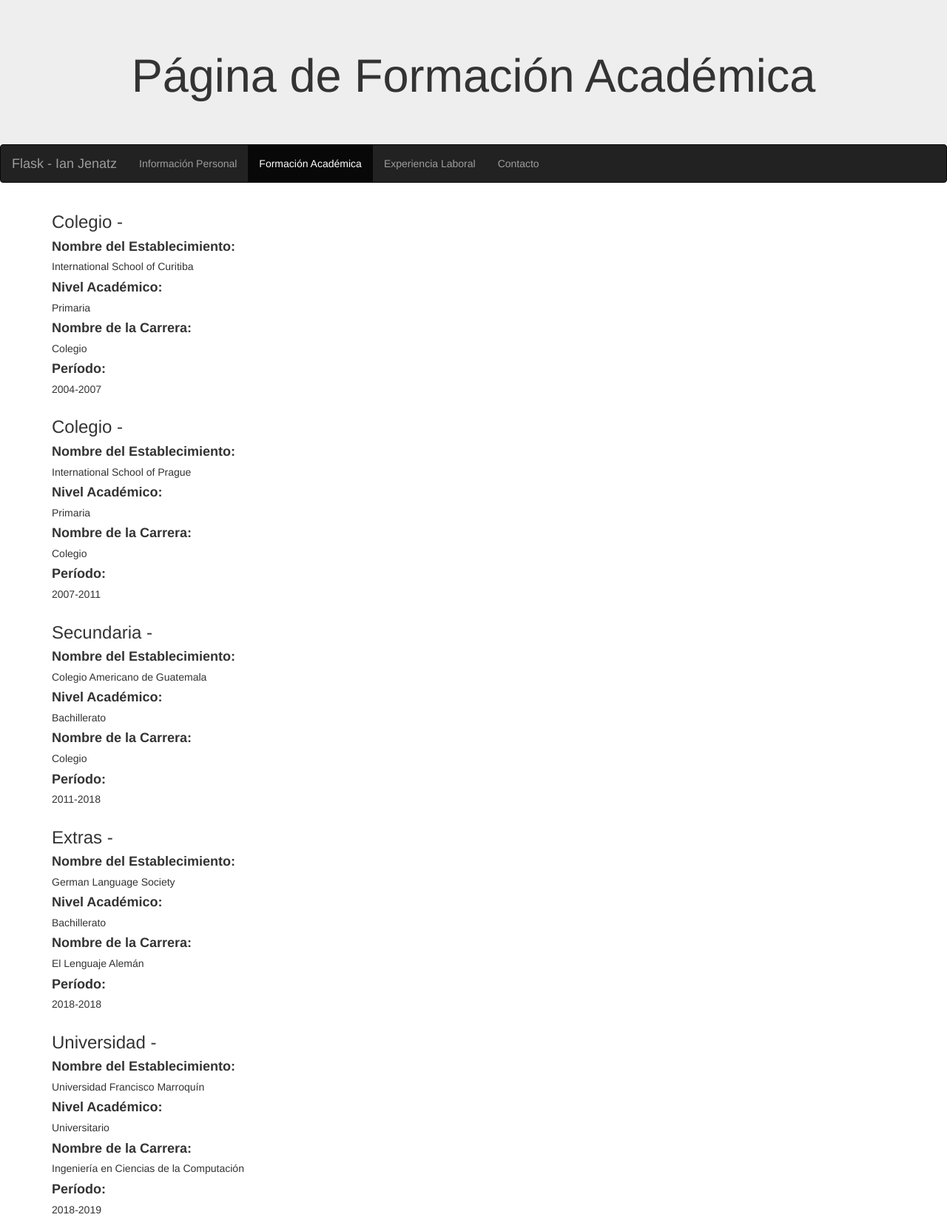
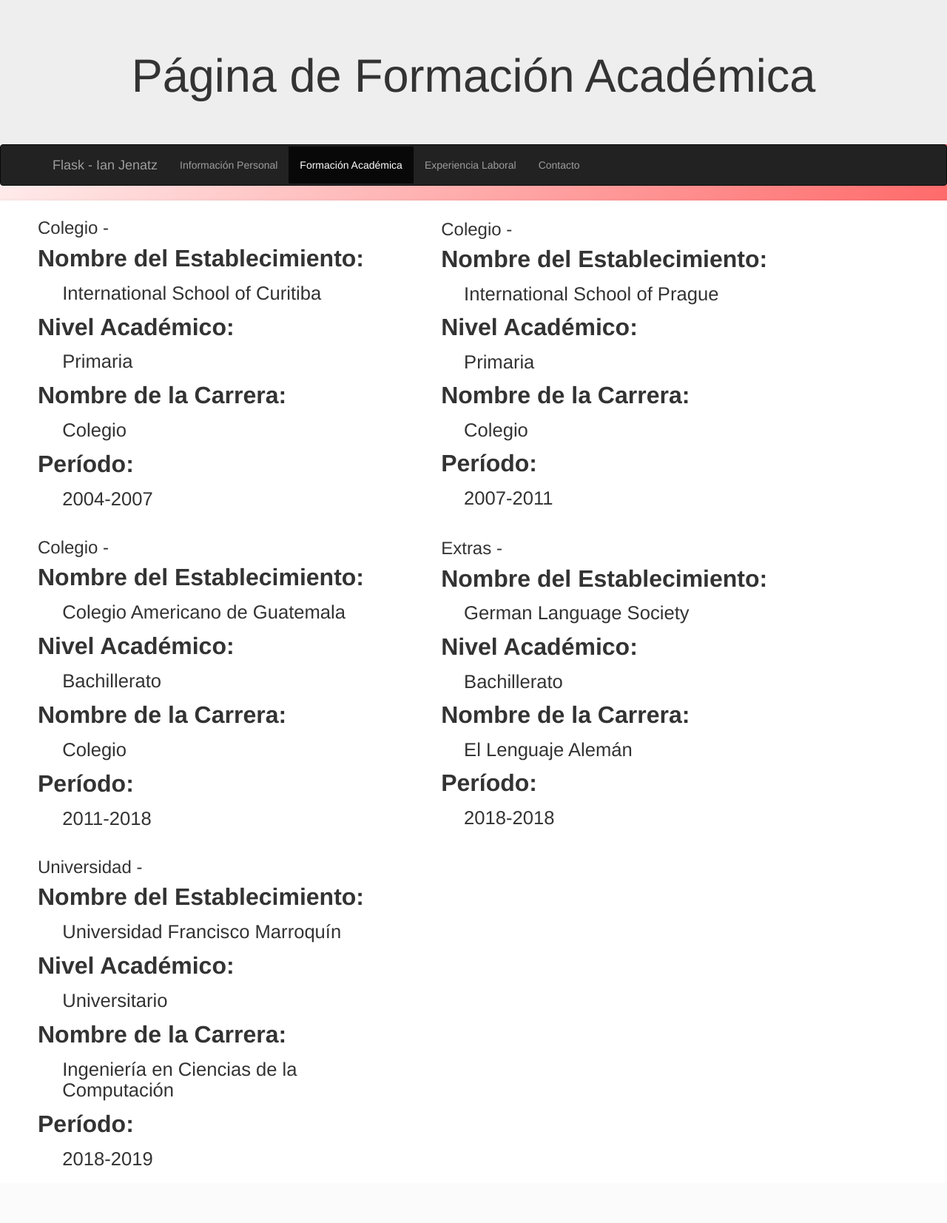
Before and after one commit to ianj090/flask-ex, a Flask app: page /academics in a window 1280 px wide. Shown: the whole page at 74% size. After the commit the page ends 1576 px from the top, so only its background shows below. Run offline with Flask 2, Linux system fonts and the light colour scheme; some libraries are stand-ins or nearby versions.

Commit message:
Improved html file layout and data

```diff
--- a/templates/academics.html
+++ b/templates/academics.html
@@ -2,6 +2,29 @@
 
 {% block title %}
 <title>Formación Académica</title>
+{% endblock %}
+
+{% block style %}
+<style>
+body {
+  background-image: linear-gradient(to bottom right, white, red);
+}
+.card {
+  box-shadow: 0 4px 8px 0 rgba(0,0,0,0.2);
+  transition: 0.3s;
+  background: white;
+  padding: 2px 16px;
+}
+.container {
+  padding: 2px 16px;
+}
+.container-fluid {
+  padding: 2px 50px;
+}
+.text {
+  padding: 1% 7%;
+}
+</style>
 {% endblock %}
 
 {% block page %}
@@ -16,79 +39,89 @@
 {% endblock %}
 
 {% block info %}
-<div class="container">
+<div class="card">
+  <table>
+    <tr>
+      <td>
         <div class="row">
-      <div class="col-sm-4">
+          <div class="container-fluid">
             <h3>Colegio - </h3>
-        <h4><b>Nombre del Establecimiento: </b></h4>
-        <h5>International School of Curitiba</h5>
-        <h4><b>Nivel Académico: </b></h4>
-        <h5>Primaria</h5>
-        <h4><b>Nombre de la Carrera: </b></h4>
-        <h5>Colegio</h5>
-        <h4><b>Período: </b></h4>
-        <h5>2004-2007</h5>
+            <h4 style="font-size:2.5vw"><b>Nombre del Establecimiento: </b></h4>
+            <h5 class="text"style="font-size:2vw">International School of Curitiba</h5>
+            <h4 style="font-size:2.5vw"><b>Nivel Académico: </b></h4>
+            <h5 class="text"style="font-size:2vw">Primaria</h5>
+            <h4 style="font-size:2.5vw"><b>Nombre de la Carrera: </b></h4>
+            <h5 class="text"style="font-size:2vw">Colegio</h5>
+            <h4 style="font-size:2.5vw"><b>Período: </b></h4>
+            <h5 class="text"style="font-size:2vw">2004-2007</h5>
           </div>
         </div>
-  </div>
-  <div class="container">
+      </td>
+      <td>
         <div class="row">
-      <div class="col-sm-4">
+          <div class="container-fluid">
             <h3>Colegio - </h3>
-        <h4><b>Nombre del Establecimiento: </b></h4>
-        <h5>International School of Prague</h5>
-        <h4><b>Nivel Académico: </b></h4>
-        <h5>Primaria</h5>
-        <h4><b>Nombre de la Carrera: </b></h4>
-        <h5>Colegio</h5>
-        <h4><b>Período: </b></h4>
-        <h5>2007-2011</h5>
+            <h4 style="font-size:2.5vw"><b>Nombre del Establecimiento: </b></h4>
+            <h5 class="text"style="font-size:2vw">International School of Prague</h5>
+            <h4 style="font-size:2.5vw"><b>Nivel Académico: </b></h4>
+            <h5 class="text"style="font-size:2vw">Primaria</h5>
+            <h4 style="font-size:2.5vw"><b>Nombre de la Carrera: </b></h4>
+            <h5 class="text"style="font-size:2vw">Colegio</h5>
+            <h4 style="font-size:2.5vw"><b>Período: </b></h4>
+            <h5 class="text"style="font-size:2vw">2007-2011</h5>
           </div>
         </div>
-  </div>
-  <div class="container">
+      </td>
+    </tr>
+    <tr>
+      <td>
         <div class="row">
-      <div class="col-sm-4">
-        <h3>Secundaria - </h3>
-        <h4><b>Nombre del Establecimiento: </b></h4>
-        <h5>Colegio Americano de Guatemala</h5>
-        <h4><b>Nivel Académico: </b></h4>
-        <h5>Bachillerato</h5>
-        <h4><b>Nombre de la Carrera: </b></h4>
-        <h5>Colegio</h5>
-        <h4><b>Período: </b></h4>
-        <h5>2011-2018</h5>
+          <div class="container-fluid">
+            <h3>Colegio - </h3>
+            <h4 style="font-size:2.5vw"><b>Nombre del Establecimiento: </b></h4>
+            <h5 class="text"style="font-size:2vw">Colegio Americano de Guatemala</h5>
+            <h4 style="font-size:2.5vw"><b>Nivel Académico: </b></h4>
+            <h5 class="text"style="font-size:2vw">Bachillerato</h5>
+            <h4 style="font-size:2.5vw"><b>Nombre de la Carrera: </b></h4>
+            <h5 class="text"style="font-size:2vw">Colegio</h5>
+            <h4 style="font-size:2.5vw"><b>Período: </b></h4>
+            <h5 class="text"style="font-size:2vw">2011-2018</h5>
           </div>
         </div>
-  </div>
-  <div class="container">
+      </td>
+      <td>
         <div class="row">
-      <div class="col-sm-4">
+          <div class="container-fluid">
             <h3>Extras - </h3>
-        <h4><b>Nombre del Establecimiento: </b></h4>
-        <h5>German Language Society</h5>
-        <h4><b>Nivel Académico: </b></h4>
-        <h5>Bachillerato</h5>
-        <h4><b>Nombre de la Carrera: </b></h4>
-        <h5>El Lenguaje Alemán</h5>
-        <h4><b>Período: </b></h4>
-        <h5>2018-2018</h5>
+            <h4 style="font-size:2.5vw"><b>Nombre del Establecimiento: </b></h4>
+            <h5 class="text"style="font-size:2vw">German Language Society</h5>
+            <h4 style="font-size:2.5vw"><b>Nivel Académico: </b></h4>
+            <h5 class="text"style="font-size:2vw">Bachillerato</h5>
+            <h4 style="font-size:2.5vw"><b>Nombre de la Carrera: </b></h4>
+            <h5 class="text"style="font-size:2vw">El Lenguaje Alemán</h5>
+            <h4 style="font-size:2.5vw"><b>Período: </b></h4>
+            <h5 class="text"style="font-size:2vw">2018-2018</h5>
           </div>
         </div>
-  </div>
-  <div class="container">
+      </td>
+    </tr>
+    <tr>
+      <td>
         <div class="row">
-      <div class="col-sm-4">
+          <div class="container-fluid">
             <h3>Universidad - </h3>
-        <h4><b>Nombre del Establecimiento: </b></h4>
-        <h5>Universidad Francisco Marroquín</h5>
-        <h4><b>Nivel Académico: </b></h4>
-        <h5>Universitario</h5>
-        <h4><b>Nombre de la Carrera: </b></h4>
-        <h5>Ingeniería en Ciencias de la Computación</h5>
-        <h4><b>Período: </b></h4>
-        <h5>2018-2019</h5>
+            <h4 style="font-size:2.5vw"><b>Nombre del Establecimiento: </b></h4>
+            <h5 class="text"style="font-size:2vw">Universidad Francisco Marroquín</h5>
+            <h4 style="font-size:2.5vw"><b>Nivel Académico: </b></h4>
+            <h5 class="text"style="font-size:2vw">Universitario</h5>
+            <h4 style="font-size:2.5vw"><b>Nombre de la Carrera: </b></h4>
+            <h5 class="text"style="font-size:2vw">Ingeniería en Ciencias de la Computación</h5>
+            <h4 style="font-size:2.5vw"><b>Período: </b></h4>
+            <h5 class="text"style="font-size:2vw">2018-2019</h5>
           </div>
         </div>
+      </td>
+    </tr>
+  </table>
 </div>
 {% endblock %}
--- a/templates/layout.html
+++ b/templates/layout.html
@@ -3,17 +3,18 @@
   <head>
     {% block title %}{% endblock %}
     <meta charset="utf-8">
-    <meta name="viewport" content="width=device-width, initial-scale=1">
+    <meta name="viewport" content="width=device-width, initial-scale=1.0">
     <link rel="stylesheet" href="https://maxcdn.bootstrapcdn.com/bootstrap/3.4.0/css/bootstrap.min.css">
     <script src="https://ajax.googleapis.com/ajax/libs/jquery/3.4.1/jquery.min.js"></script>
     <script src="https://maxcdn.bootstrapcdn.com/bootstrap/3.4.0/js/bootstrap.min.js"></script>
+    {% block style %}{% endblock %}
   </head>
-  <body>
+  <body background-image: linear-gradient(to bottom right, red, yellow);>
     <div class="jumbotron text-center" style="margin-bottom:0">
     {% block page %}{% endblock %}
     </div>
     <nav class="navbar navbar-inverse navbar-expand-sm">
-      <div class="container-fluid">
+      <div class="container">
         <div class="navbar-header">
           <a class="navbar-brand">Flask - Ian Jenatz</a>
         </div>
```
Also changed, not shown: templates/contact.html (+33 -10 lines), templates/info.html (+45 -15 lines), templates/work.html (+33 -10 lines). Lines whose indentation alone changed are shown as unchanged.
